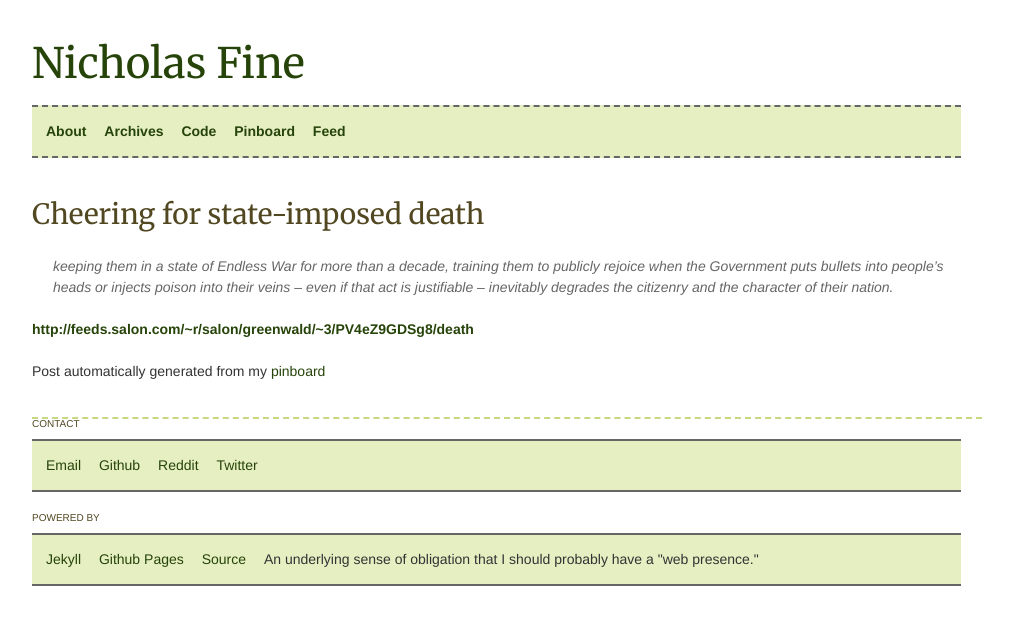
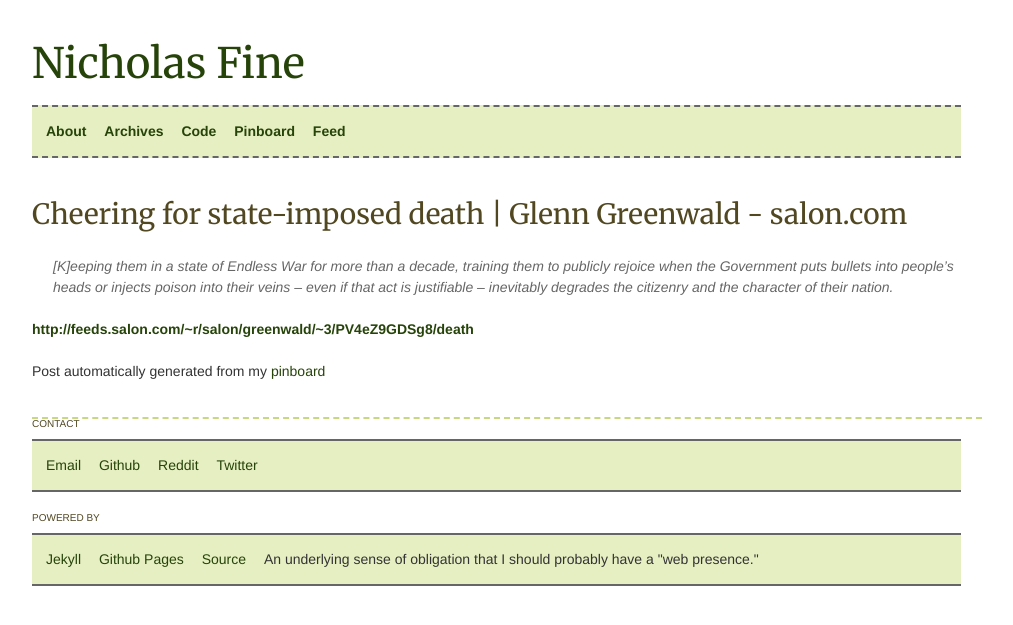
Before and after one commit to yrgoldteeth/yrgoldteeth.github.com, a Jekyll site: the page built from _posts/2011-09-08-feeds.salon.com-from-pinboard.markdown, in a window 1280 px wide. Shown: the top 625 px of the page, without its empty margins (133-1146 px from the left). Built offline with Jekyll 4.4.1, drawn with Linux system fonts in a browser that asks for light colours; some web fonts are replaced; Markdown is read by kramdown in place of the engine named in the settings.

Commit message:
fix post title

```diff
--- a/_posts/2011-09-08-feeds.salon.com-from-pinboard.markdown
+++ b/_posts/2011-09-08-feeds.salon.com-from-pinboard.markdown
@@ -1,11 +1,11 @@
 ---
 layout: post
-title: Cheering for state-imposed death
+title: Cheering for state-imposed death | Glenn Greenwald - salon.com
 ---
 
 ## {{ page.title }}
 
-> keeping them in a state of Endless War for more than a decade, training them to publicly rejoice when the Government puts bullets into people's heads or injects poison into their veins -- even if that act is justifiable -- inevitably degrades the citizenry and the character of their nation.
+> [K]eeping them in a state of Endless War for more than a decade, training them to publicly rejoice when the Government puts bullets into people's heads or injects poison into their veins -- even if that act is justifiable -- inevitably degrades the citizenry and the character of their nation.
 
 <strong><a href='http://feeds.salon.com/~r/salon/greenwald/~3/PV4eZ9GDSg8/death'>http://feeds.salon.com/~r/salon/greenwald/~3/PV4eZ9GDSg8/death</a></strong>
 
```
